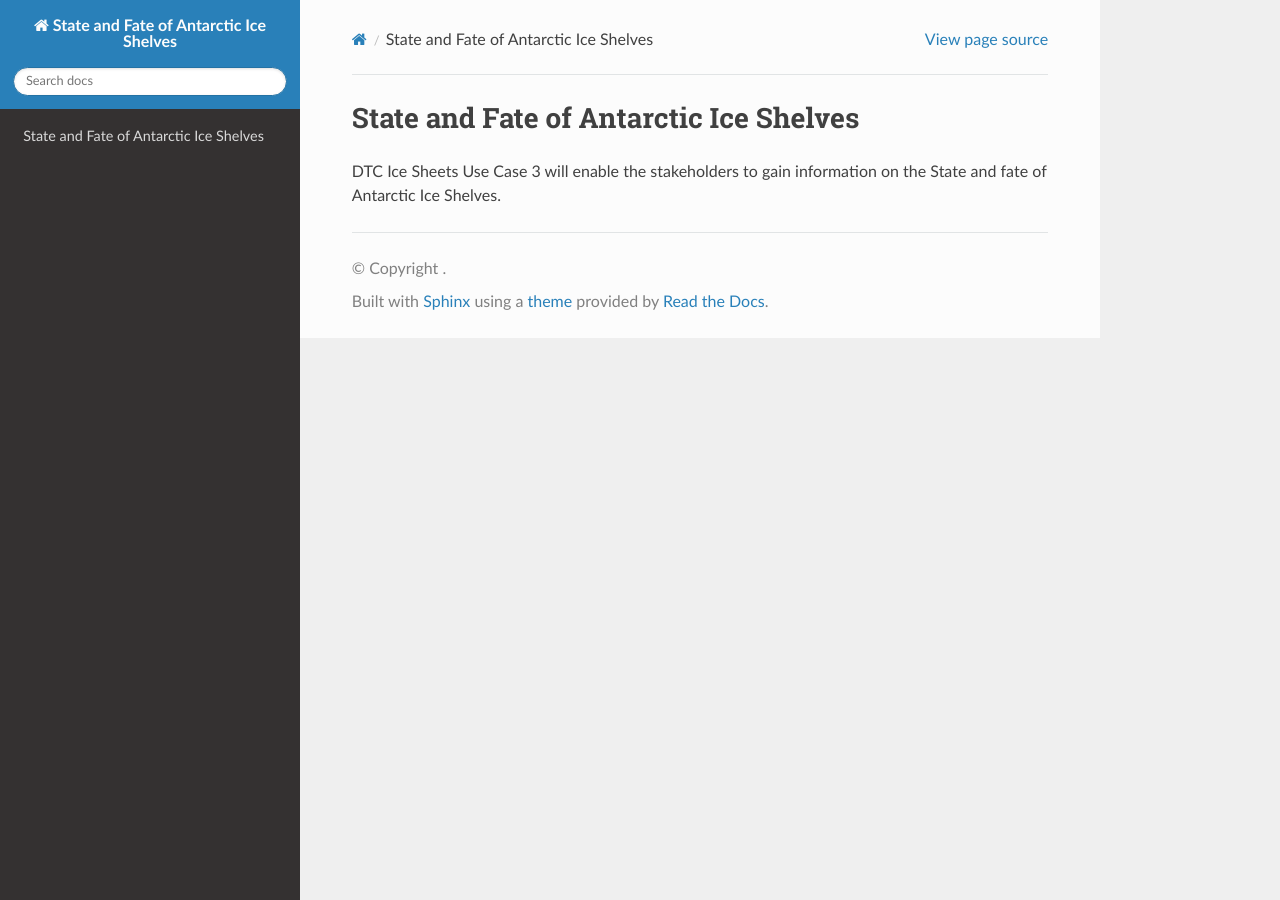
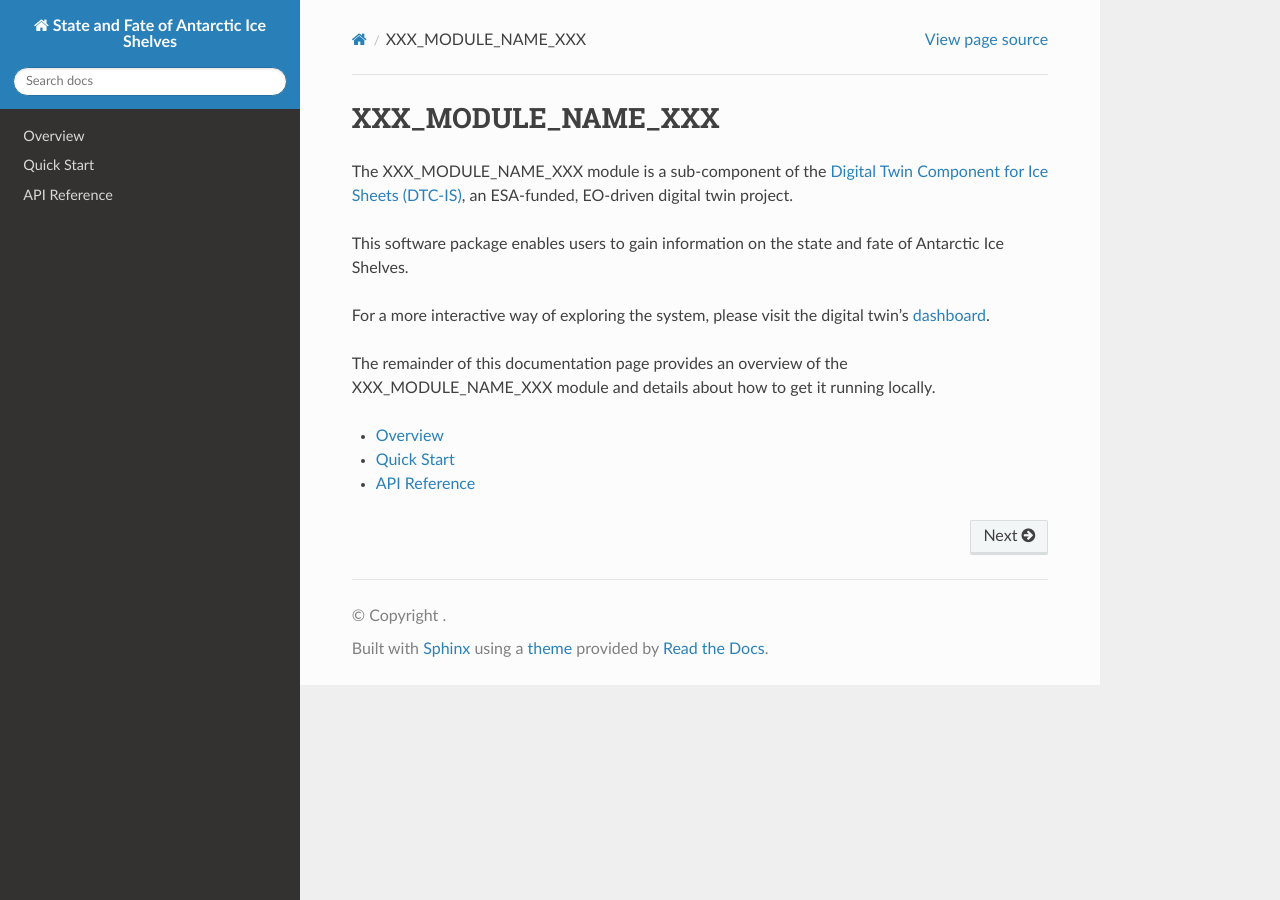
Before and after one commit to DTC-Ice-Sheets/ice_shelf_state_and_fate, a Sphinx documentation site: the page built from docs/source/index.rst, in a window 1280 px wide. Built offline with Sphinx 7.4.7 and the Read the Docs theme 3.1.0, drawn with Linux system fonts in a browser that asks for light colours.

Commit message:
Add initial documentation structure

```diff
--- /dev/null
+++ b/docs/source/_static/custom.css
@@ -0,0 +1,4 @@
+/* Preserve a visible gap before the equals sign in constant signatures. */
+.rst-content dl.py.data .sig-name + .property {
+    margin-left: 0.5ch;
+}
--- a/docs/source/conf.py
+++ b/docs/source/conf.py
@@ -18,10 +18,22 @@ author = "Earthwave Ltd."
 # -- General configuration ---------------------------------------------------
 # https://www.sphinx-doc.org/en/master/usage/configuration.html#general-configuration
 
-extensions = ["sphinx.ext.autodoc", "sphinx.ext.napoleon", "sphinx.ext.intersphinx", "sphinx_copybutton"]
+extensions = [
+    "sphinx.ext.autodoc",
+    "sphinx.ext.autosummary",
+    "sphinx.ext.napoleon",
+    "sphinx.ext.intersphinx",
+    "sphinx.ext.mathjax",
+    "sphinx_copybutton",
+]
 master_doc = "index"
 templates_path = ["_templates"]
 exclude_patterns = []
+
+# autosummary and autodoc configuration
+autosummary_generate = True
+autodoc_default_options = {"members": True, "undoc-members": True, "show-inheritance": True}
+add_module_names = False
 
 source_suffix = [".rst", ".md"]
 
@@ -30,3 +42,4 @@ source_suffix = [".rst", ".md"]
 
 html_theme = "sphinx_rtd_theme"
 html_static_path = ["_static"]
+html_css_files = ["custom.css"]
--- a/docs/source/index.rst
+++ b/docs/source/index.rst
@@ -3,10 +3,24 @@
    You can adapt this file completely to your liking, but it should at least
    contain the root `toctree` directive.
 
-State and Fate of Antarctic Ice Shelves
-=================================
+XXX_MODULE_NAME_XXX
+===================
 
-DTC Ice Sheets Use Case 3 will enable the stakeholders to gain information on the State and fate of Antarctic Ice Shelves.
+The XXX_MODULE_NAME_XXX module is a sub-component of the
+`Digital Twin Component for Ice Sheets (DTC-IS) <https://dtc-ice-sheets.org/>`_, an ESA-funded, EO-driven digital twin
+project.
+
+This software package enables users to gain information on the state and fate of Antarctic Ice Shelves.
+
+For a more interactive way of exploring the system, please visit the digital twin's
+`dashboard <https://dashboards.dtc-ice-sheets.org/>`_.
+
+The remainder of this documentation page provides an overview of the XXX_MODULE_NAME_XXX module and details about how
+to get it running locally.
 
 .. toctree::
    :maxdepth: 1
+
+   Overview <overview>
+   Quick Start <quick-start>
+   API Reference <api>
--- /dev/null
+++ b/docs/source/overview.rst
@@ -0,0 +1,4 @@
+Overview
+========
+
+Add text here...
--- a/src/use_case_3/__init__.py
+++ b/src/use_case_3/__init__.py
@@ -1,4 +1,4 @@
-"""Package init."""
+"""Use case 3 module."""
 
 from use_case_3.monitoring import setup_logging
 
```
Also changed, not shown: docs/source/api.rst (added, +8 -0 lines), docs/source/quick-start.rst (added, +112 -0 lines), 7 other files.
